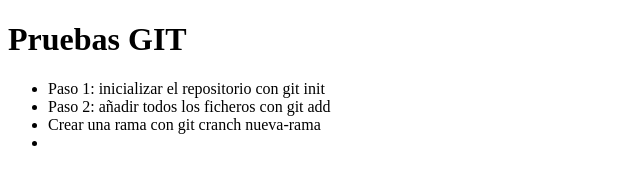
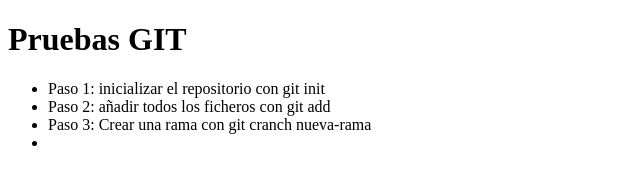
Before and after one commit to aliayarii/alienlinea, a plain HTML site: page index.html in a window 1280 px wide. Shown: the full height of the page, 0-640 px from the left. Drawn offline with Linux system fonts and the light colour scheme.

Commit message:
Añadido paso 3

```diff
--- a/index.html
+++ b/index.html
@@ -11,7 +11,7 @@
     <ul>
         <li>Paso 1: inicializar el repositorio con git init</li>
         <li>Paso 2: añadir todos los ficheros con git add</li>
-        <li>Crear una rama con git cranch nueva-rama<li>
+        <li>Paso 3: Crear una rama con git cranch nueva-rama<li>
     </ul>
 </body>
 </html>
```
